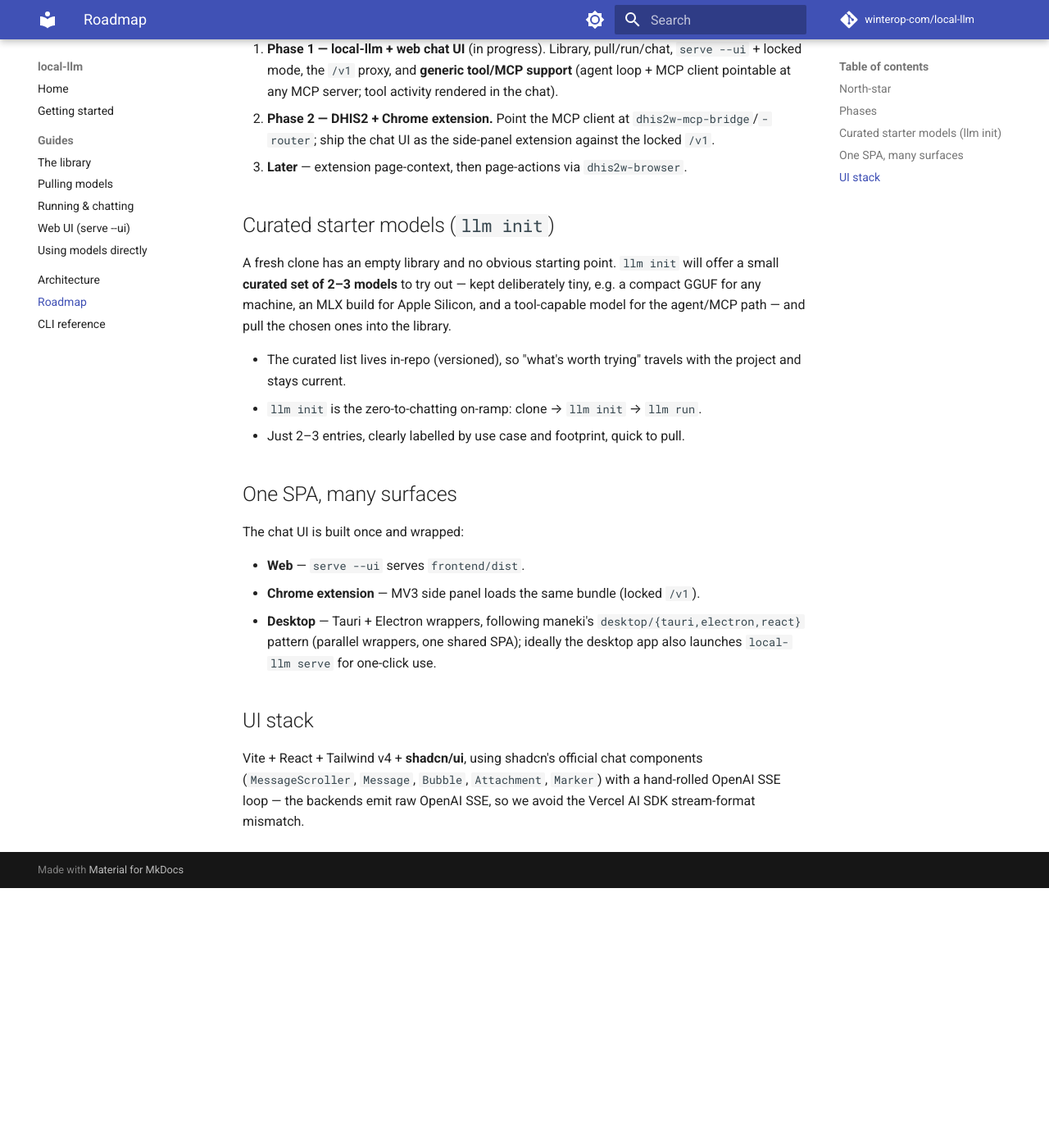
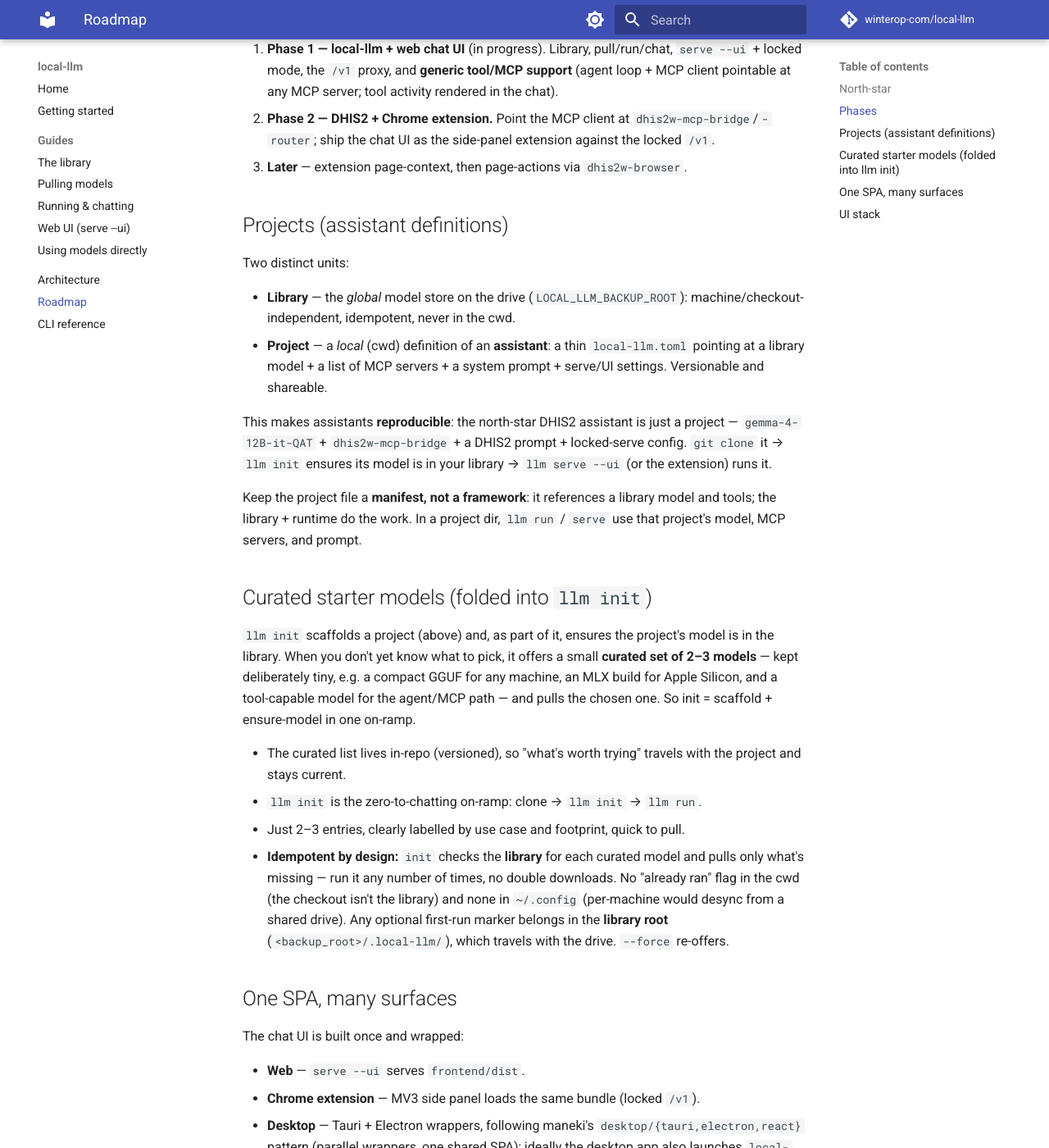
Before and after one commit to winterop-com/stabbur, an MkDocs documentation site: the page built from docs/roadmap.md, in a window 1280 px wide and 1400 px high, scrolled down 629 px. Shown: the whole window at 82% size. Built offline with MkDocs 1.6.1 and Material for MkDocs 9.7.7, drawn with Linux system fonts in a browser that asks for light colours; comment, search, counter and statistics services are not loaded; before the commit the page ends 1712 px from its top, so only the background shows below that.

Commit message:
docs(roadmap): introduce Projects (assistant definitions); reframe llm init

```diff
--- a/docs/roadmap.md
+++ b/docs/roadmap.md
@@ -33,18 +33,44 @@ local models:
    against the locked `/v1`.
 3. **Later** — extension page-context, then page-actions via `dhis2w-browser`.
 
-## Curated starter models (`llm init`)
+## Projects (assistant definitions)
 
-A fresh clone has an empty library and no obvious starting point. `llm init` will
-offer a small **curated set of 2–3 models** to try out — kept deliberately tiny,
-e.g. a compact GGUF for any machine, an MLX build for Apple Silicon, and a
-tool-capable model for the agent/MCP path — and pull the chosen ones into the
-library.
+Two distinct units:
+
+- **Library** — the *global* model store on the drive (`LOCAL_LLM_BACKUP_ROOT`):
+  machine/checkout-independent, idempotent, never in the cwd.
+- **Project** — a *local* (cwd) definition of an **assistant**: a thin
+  `local-llm.toml` pointing at a library model + a list of MCP servers + a system
+  prompt + serve/UI settings. Versionable and shareable.
+
+This makes assistants **reproducible**: the north-star DHIS2 assistant is just a
+project — `gemma-4-12B-it-QAT` + `dhis2w-mcp-bridge` + a DHIS2 prompt +
+locked-serve config. `git clone` it → `llm init` ensures its model is in your
+library → `llm serve --ui` (or the extension) runs it.
+
+Keep the project file a **manifest, not a framework**: it references a library
+model and tools; the library + runtime do the work. In a project dir, `llm run` /
+`serve` use that project's model, MCP servers, and prompt.
+
+## Curated starter models (folded into `llm init`)
+
+`llm init` scaffolds a project (above) and, as part of it, ensures the project's
+model is in the library. When you don't yet know what to pick, it offers a small
+**curated set of 2–3 models** — kept deliberately tiny, e.g. a compact GGUF for
+any machine, an MLX build for Apple Silicon, and a tool-capable model for the
+agent/MCP path — and pulls the chosen one. So init = scaffold + ensure-model in
+one on-ramp.
 
 - The curated list lives in-repo (versioned), so "what's worth trying" travels
   with the project and stays current.
 - `llm init` is the zero-to-chatting on-ramp: clone → `llm init` → `llm run`.
 - Just 2–3 entries, clearly labelled by use case and footprint, quick to pull.
+- **Idempotent by design:** `init` checks the **library** for each curated model
+  and pulls only what's missing — run it any number of times, no double
+  downloads. No "already ran" flag in the cwd (the checkout isn't the library)
+  and none in `~/.config` (per-machine would desync from a shared drive). Any
+  optional first-run marker belongs in the **library root**
+  (`<backup_root>/.local-llm/`), which travels with the drive. `--force` re-offers.
 
 ## One SPA, many surfaces
 
```
Also changed, not shown: CLAUDE.md (+10 -4 lines).
